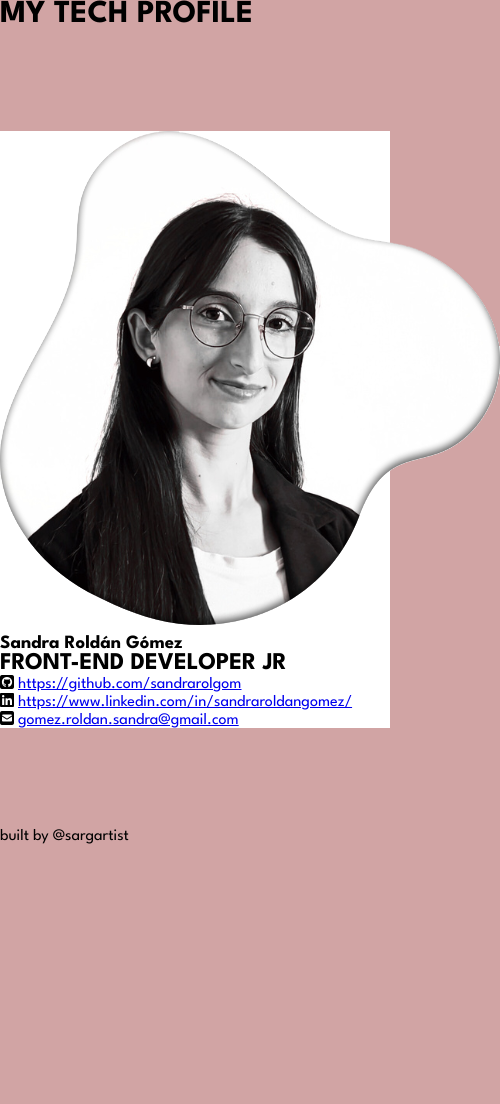
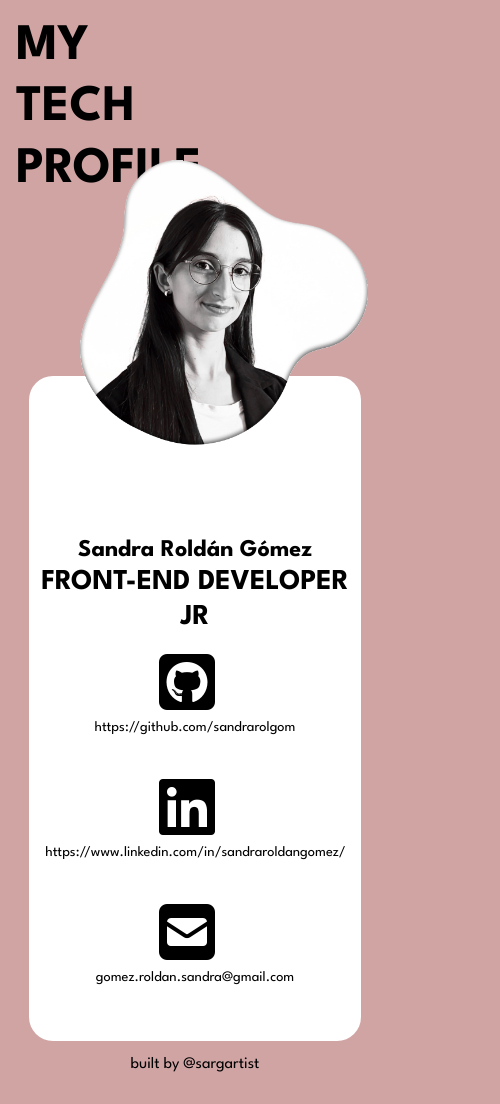
Before and after one commit to sandrarolgom/my-tech-profile, a plain HTML site: page src/index.html in a window 390 px wide. Shown: the whole page, 500 px wide, since content can reach past the window. Before the commit the page ends 844 px from the top, so only its background shows below. Drawn offline with Linux system fonts and the light colour scheme.

Commit message:
mobile first

```diff
--- a/src/index.html
+++ b/src/index.html
@@ -1,45 +1,46 @@
 <!DOCTYPE html>
 <html lang="en">
+
 <head>
-    <meta charset="UTF-8">
-    <meta name="viewport" content="width=device-width, initial-scale=1.0">
-    <link rel="preconnect" href="https://fonts.googleapis.com">
-    <link rel="preconnect" href="https://fonts.gstatic.com" crossorigin>
-    <link href="https://fonts.googleapis.com/css2?family=League+Spartan:wght@100..900&display=swap" rel="stylesheet">
+    <meta charset="UTF-8" />
+    <meta name="viewport" content="width=device-width, initial-scale=1.0" />
+    <link rel="preconnect" href="https://fonts.googleapis.com" />
+    <link rel="preconnect" href="https://fonts.gstatic.com" crossorigin />
+    <link href="https://fonts.googleapis.com/css2?family=League+Spartan:wght@100..900&display=swap" rel="stylesheet" />
     <title>My tech profile</title>
     <script src="https://kit.fontawesome.com/2bac3bafca.js" crossorigin="anonymous"></script>
-    <link rel="stylesheet" href="./styles.css">
+    <link rel="stylesheet" href="./styles.css" />
 </head>
+
 <body>
     <header class="header">
         <h1>MY TECH PROFILE</h1>
     </header>
     <main class="card">
-        <section>
-            <img class="profile" src="../public/images/profile.png" alt="Foto de perfil de Sandra Roldán">
-            <article>
-                <h3>Sandra Roldán Gómez</h3>
-                <h2>FRONT-END DEVELOPER JR</h2>
-                <ul>
-                    <li>
-                        <i class="fa-brands fa-square-github"></i>
+        <img class="profile" src="../public/images/profile.png" alt="Foto de perfil de Sandra Roldán" />
+        <section class="container">
+            <h3 class="name">Sandra Roldán Gómez</h3>
+            <h2 class="profesion">FRONT-END DEVELOPER JR</h2>
+            <ul class="list">
+                <li class="links">
+                    <i class="fa-brands fa-square-github custom-icon"></i>
                     <a href="https://github.com/sandrarolgom">https://github.com/sandrarolgom</a>
                 </li>
-                    <li>
-                        <i class="fa-brands fa-linkedin"></i>
-                        <a href="https://www.linkedin.com/in/sandraroldangomez/">https://www.linkedin.com/in/sandraroldangomez/</a>
+                <li class="links">
+                    <i class="fa-brands fa-linkedin custom-icon"></i>
+                    <a
+                        href="https://www.linkedin.com/in/sandraroldangomez/">https://www.linkedin.com/in/sandraroldangomez/</a>
                 </li>
-                    <li>
-                        <i class="fa-solid fa-square-envelope"></i>
+                <li class="links">
+                    <i class="fa-solid fa-square-envelope custom-icon"></i>
                     <a href="mailto:gomez.roldan.sandra@gmail.com">gomez.roldan.sandra@gmail.com</a>
-
                 </li>
             </ul>
-            </article>
         </section>
     </main>
-    <footer>
+    <footer class="footer">
         <p>built by @sargartist</p>
     </footer>
 </body>
+
 </html>
--- a/src/styles.css
+++ b/src/styles.css
@@ -7,7 +7,7 @@
     font-family: "League Spartan", sans-serif;
 }
 html body{
-    font-size: 62,5%;
+    font-size: 62.5%;
     height: 100%;
 }
 body {
@@ -17,6 +17,55 @@ body {
     justify-content: space-between;
     min-height: 100vh;
 }
+.header {
+    width: 60%;
+    line-height: 1.2;
+    text-align: left;
+    padding: 1rem;
+    font-size: 1.6rem;
+}
 .card {
     background-color: white;
+    width: 85%;
+    margin: 10rem auto 0 auto;
+    border-radius: 1.5rem;
 }
+.profile {
+    position: absolute;
+    top: 10rem;
+    left: 5rem;
+    width: 18rem;
+}
+.container {
+    text-align: center;
+    padding: 10rem 0 2rem 0;
+    line-height: 1.2;
+}
+.name{
+    font-size: 1.5rem;
+}
+.profesion{
+    font-size: 1.8rem;
+
+}
+.links {
+    display: flex;
+    flex-direction: column;
+    padding: 1rem;
+    line-height: 2;
+}
+a {
+    text-decoration: none;
+    color: black;
+    font-size: 0.9rem;
+
+}
+.custom-icon{
+    font-size: 4rem;
+    margin-right: 1rem;
+}
+.footer {
+    text-align: center;
+    padding: 1rem 0 2rem 0 ;
+    font-size: 1rem;
+}
```
Lines whose indentation alone changed are shown as unchanged.
